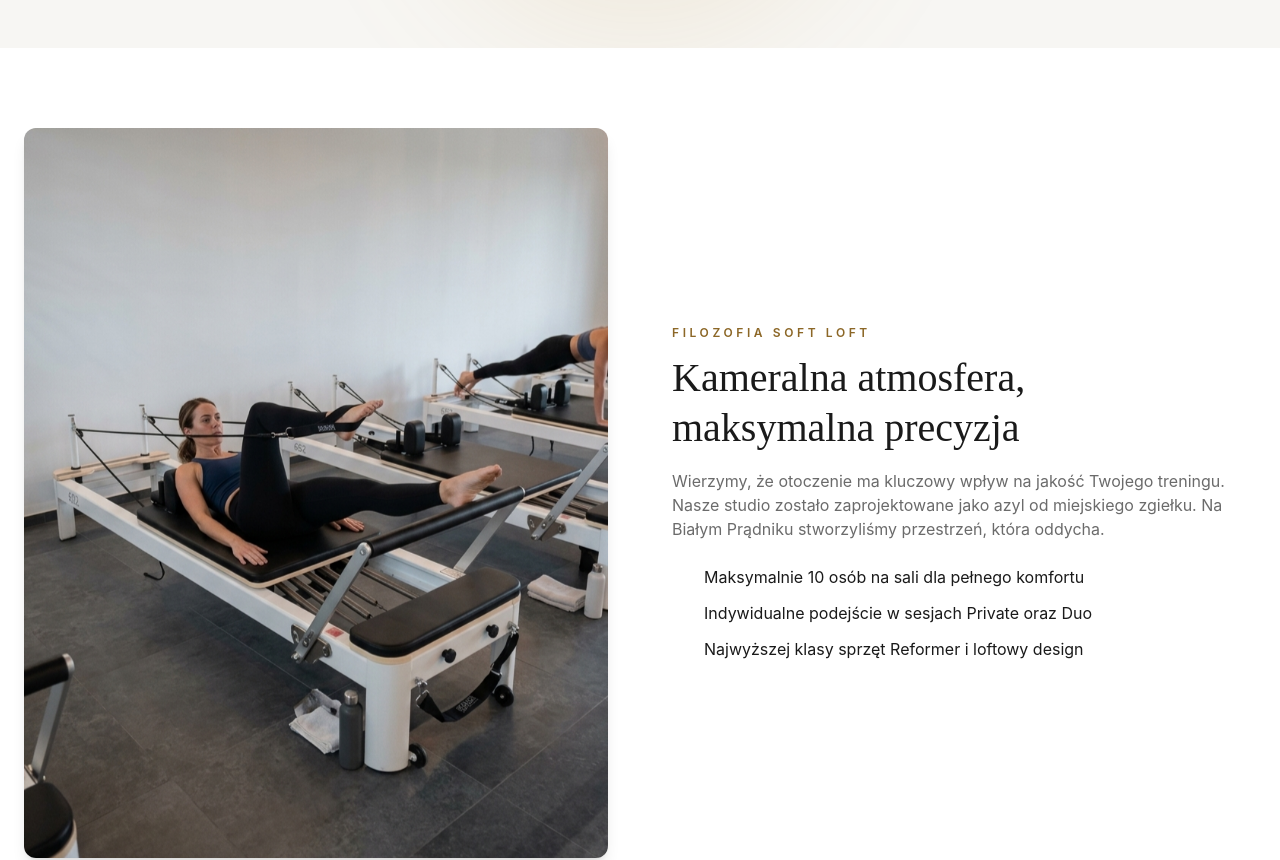
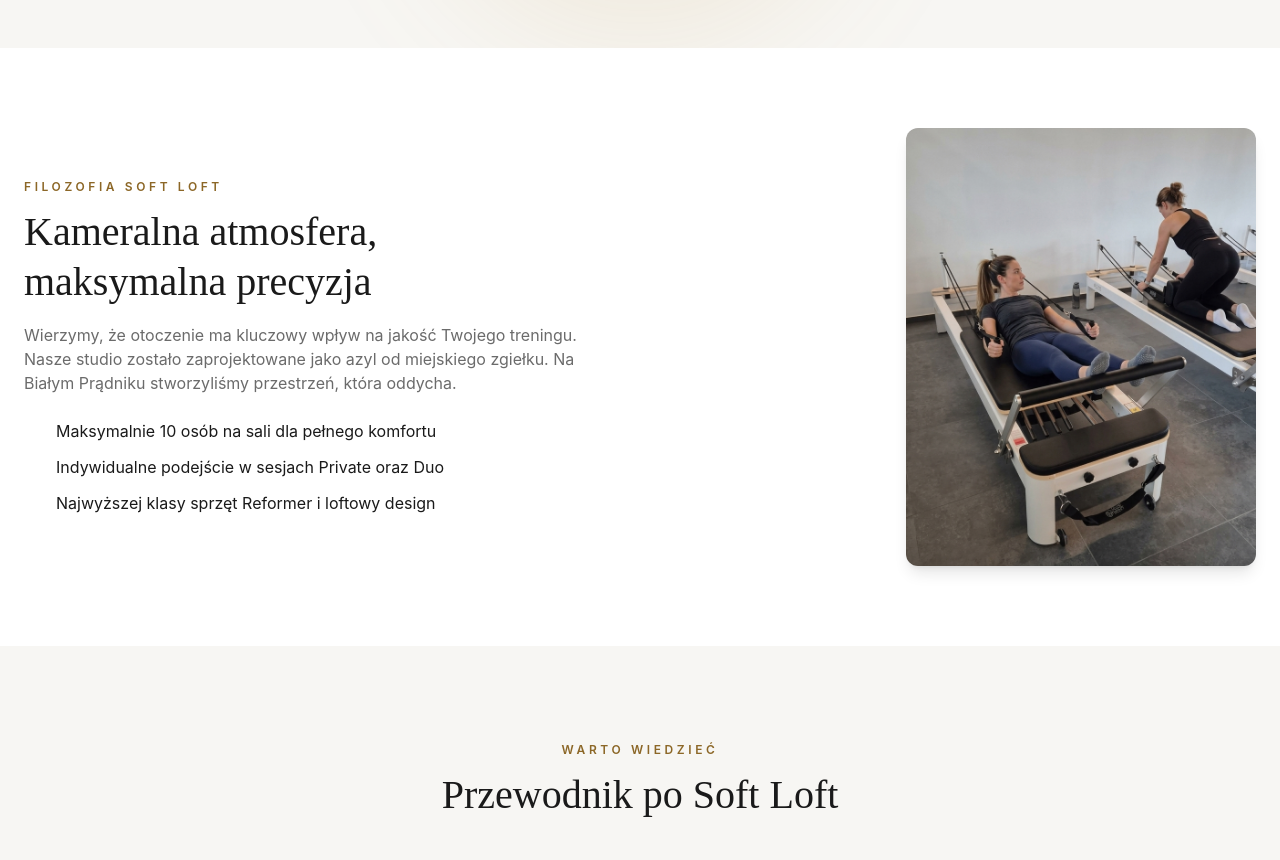
Before and after one commit to Kamil678/softloft, a Nuxt app: page / in a window 1280 px wide. Shown: the part 1200-2060 px from the top of the page. Built offline with nearby package versions, Linux system fonts and the light colour scheme; some icons are missing.

Commit message:
feat: correction with client

```diff
--- a/app/components/home/HomeAboutTeaser.vue
+++ b/app/components/home/HomeAboutTeaser.vue
@@ -1,14 +1,6 @@
 <template>
   <section class="max-w-7xl mx-auto px-4 py-16 sm:py-20 sm:px-6">
-    <div class="mx-auto grid items-center gap-8 sm:grid-cols-2 sm:gap-10 lg:gap-16">
-      <div class="mx-auto aspect-[4/5] w-2/3 overflow-hidden rounded-xl shadow-lg sm:w-full">
-        <img
-          src="/images/training/studio-training-scene.png"
-          alt="Wnętrze studia Soft Loft z reformerem pilates"
-          class="h-full w-full object-cover"
-          loading="lazy"
-        />
-      </div>
+    <div class="mx-auto grid items-center gap-8 md:grid-cols-2 md:gap-10 lg:gap-16">
       <div>
         <SectionHeading
           :eyebrow="$t('home.aboutTeaser.eyebrow')"
@@ -23,6 +15,14 @@
           </li>
         </ul>
       </div>
+      <div class="order-first mx-auto aspect-[4/5] w-1/2 overflow-hidden rounded-xl shadow-lg md:order-none md:mr-0 md:w-3/5">
+        <img
+          src="/images/training/duo-training.png"
+          alt="Wnętrze studia Soft Loft z reformerem pilates"
+          class="h-full w-full object-cover"
+          loading="lazy"
+        />
+      </div>
     </div>
   </section>
 </template>
```
